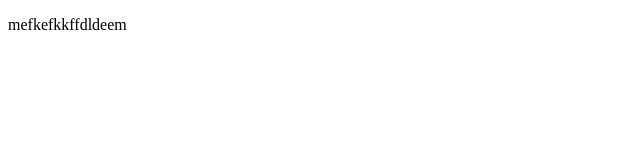
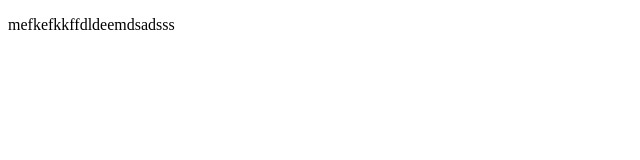
Before and after one commit to tharuka3201/demo-repo, a plain HTML site: page index.html in a window 1280 px wide. Shown: the full height of the page, 0-640 px from the left. Drawn offline with Linux system fonts and the light colour scheme.

Commit message:
added index.html
some description

```diff
--- a/index.html
+++ b/index.html
@@ -7,6 +7,6 @@
     <title>Document</title>
 </head>
 <body>
-    <p>mefkefkkffdldeem</p>
+    <p>mefkefkkffdldeemdsadsss</p>
 </body>
 </html>
```
Also changed, not shown: 1 other file.
